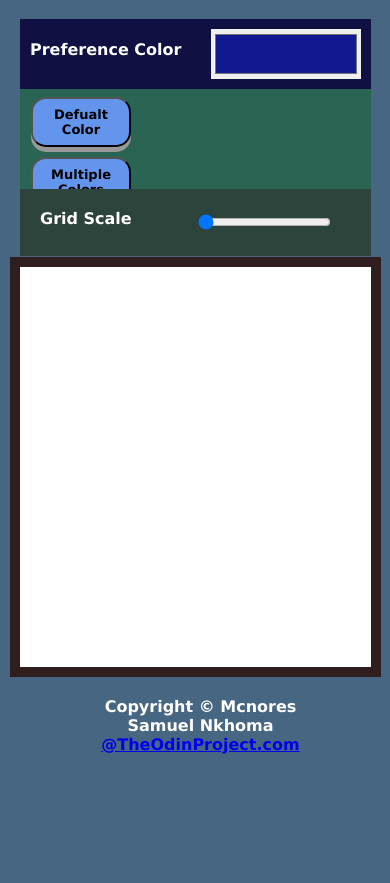
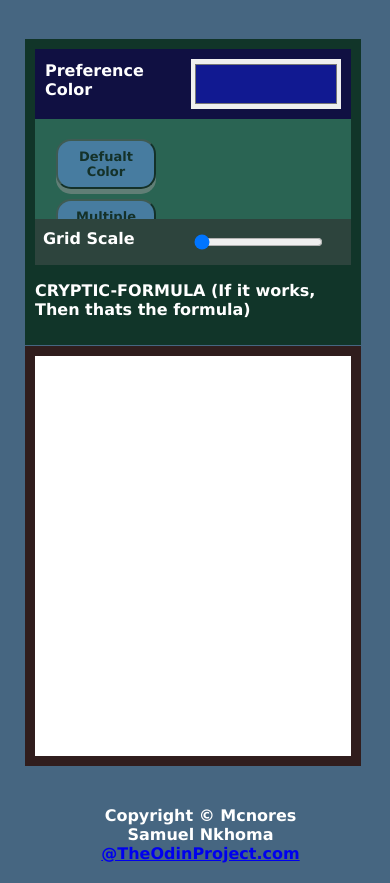
Before and after one commit to Mcnores-Samuel/-Project-Etch-a-Sketch-, a plain HTML site: page index.html in a window 390 px wide. Shown: the part 62-945 px from the top of the page. Before the commit the page ends 844 px from the top, so only its background shows below. Drawn offline with Linux system fonts and the light colour scheme.

Commit message:
we have reached first loadmap of this project but further changes may be applied in the later version

```diff
--- a/index.css
+++ b/index.css
@@ -16,6 +16,7 @@ body {
 
 .main-container {
     display: flex;
+    padding: 20px;
 }
 
 .input-container {
@@ -23,26 +24,60 @@ body {
     color: white;
     font-family: Verdana, Geneva, Tahoma, sans-serif;
     font-weight: bold;
+    width: 300px;
+    padding: 10px;
+    display: flex;
+    flex-direction: column;
+    align-items: center;
+    background-color: rgb(17, 53, 41);
 }
+
+
 
 label {
     margin-bottom: 5%;
 }
 
+.buttons {
+    display: flex;
+    flex-direction: column;
+    align-items: center;
+    background-color: rgb(42, 100, 83);
+    box-sizing: border-box;
+    padding-top: 8px;
+    width: 100%;
+    gap: 10px;
+    padding-bottom: 10px;
+}
+
+
 button {
     width: 80%;
-    height: 18%;
+    height: 70px;
     background-color: cornflowerblue;
     font-size: larger;
     font-weight: bold;
     font-family: Verdana, Geneva, Tahoma, sans-serif;
     cursor: pointer;
     text-align: center;
+    border-radius: 15px;
+    box-shadow: 0 5px #999;
+    opacity: 0.5;
+}
+
+button:hover {
+    opacity: 1;
+}
+
+button:active {
+    background-color: rgb(33, 33, 51);
+    color: white;
+    transform: translateY(5px);
 }
 
 .grid-container {
-    width: 60%;
-    height: 500px;
+    width: 70%;
+    height: 750px;
     border: 10px solid rgb(48, 29, 29);
     background-color: white;
 
@@ -60,12 +95,13 @@ button {
     justify-content: center;
     align-items: center;
     background-color: rgb(16, 16, 66);
-    padding: 10px;
-    width: 180px;
+    padding-top: 10px;
+    width: 100%;
+    padding-bottom: 15px;
 }
 
 #custom {
-    width: 150px;
+    width: 250px;
     border: none;
     height: 50px;
 }
@@ -75,8 +111,13 @@ footer {
 }
 
 .scale {
-    display: flex;
-    flex-direction: column;
+    display: grid;
+    grid-template-columns: repeat(2, 1fr);
+    align-items: center;
+    background-color: rgb(45, 68, 61);
+    padding: 8px;
+    width: 95%;
+    height: 100px;
 }
 
 /*This a design for a half the screen on a desktop view*/
@@ -88,6 +129,7 @@ footer {
     .main-container{
         display: flex;
         flex-direction: column;
+        width: 100%;
 
     }
 
@@ -103,11 +145,13 @@ footer {
         background-color: rgb(16, 16, 66);
         height: 50px;
         width: auto;
+        padding: 10px;
     }
 
     .buttons {
         background-color: rgb(42, 100, 83);
-        display: flex;
+        display: grid;
+        grid-template-columns: repeat(5, 1fr);
         box-sizing: border-box;
         padding-top: 8px;
         width: 100%;
@@ -140,7 +184,7 @@ footer {
         border: 10px solid rgb(48, 29, 29);
         background-color: white;
         margin-top: 1px;
-        margin-left: 10px;
+        margin-left: 5px;
 
     }
 
@@ -154,7 +198,7 @@ footer {
         color: white;
         font-family: Verdana, Geneva, Tahoma, sans-serif;
         font-weight: bold;
-        margin-left: 20px;
+        margin-left: 5px;
     }
 
 
@@ -162,8 +206,9 @@ footer {
         display: grid;
         grid-template-columns: repeat(2, 1fr);
         align-items: center;
-        padding: 20px;
         background-color: rgb(45, 68, 61);
+        width: 97.5%;
+        height: 30px;
     }
 
     #scale {
@@ -179,12 +224,13 @@ footer {
 }
 
 @media (max-width: 500px) {
-    body {
-        padding-right: 2px;
+    .main-container {
+        width: 90%;
     }
     .input-container {
         display: flex;
         flex-direction: column;
+        width: 100%;
     }
 
     h1, footer {
@@ -195,16 +241,13 @@ footer {
         display: grid;
         grid-template-columns: repeat(2, 3fr);
         background-color: rgb(16, 16, 66);
-        padding: 10px;
         height: 50px;
-        width: auto;
     }
 
     #custom {
         width: 150px;
         border: none;
         height: 50px;
-        margin-left: auto;
     }
 
     .buttons {
@@ -213,8 +256,8 @@ footer {
         grid-template-columns: repeat(1, 1fr);
         background-color: rgb(42, 100, 83);
         box-sizing: border-box;
-        padding-top: 8px;
         width: 100%;
+        padding: 20px;
         gap: 5px;
         overflow: scroll;
     }
@@ -242,8 +285,8 @@ footer {
         display: grid;
         grid-template-columns: repeat(2, 1fr);
         align-items: center;
-        padding: 20px;
         background-color: rgb(45, 68, 61);
+        width: 95%;
     }
 
 }
--- a/index.html
+++ b/index.html
@@ -26,6 +26,7 @@
                         <label for="scale">Grid Scale</label>
                         <input type="range" min="1" max="100" id="scale" value="1">
                     </div>
+                    <p>CRYPTIC-FORMULA (If it works, Then thats the formula)</p>
             </div>
             <div class="grid-container">
             </div>
```
